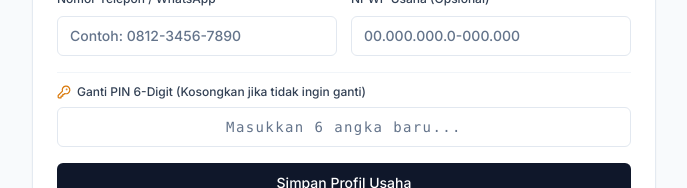
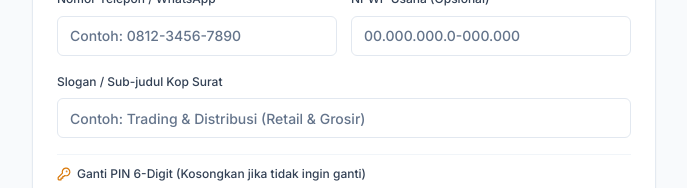
Before and after one commit to pranatapramudya/Sistem-PO-Kas-Minyak, a Next.js app: page /settings in a window 1280 px wide. Shown: the part 540-728 px from the top of the page, without its empty margins (296-983 px from the left). Built offline with nearby package versions, Linux system fonts and the light colour scheme; no server answers; the database is empty.

Commit message:
feat: add tagline and subject to PO print, allow custom slogan

```diff
--- a/src/app/api/tenant/me/route.ts
+++ b/src/app/api/tenant/me/route.ts
@@ -53,6 +53,9 @@ export async function PUT(request: NextRequest) {
     if (typeof body.npwp === "string") {
       updateData.npwp = body.npwp.trim() || null;
     }
+    if (typeof body.tagline === "string") {
+      updateData.tagline = body.tagline.trim() || null;
+    }
     if (typeof body.newPin === "string" && body.newPin.length === 6 && /^\d{6}$/.test(body.newPin)) {
       updateData.pinHash = await hashPIN(body.newPin);
     }
--- a/src/app/po/[id]/print/page.tsx
+++ b/src/app/po/[id]/print/page.tsx
@@ -71,7 +71,7 @@ export default async function POPrintPage({ params }: POPrintPageProps) {
                 {appName}
               </div>
               <div className="text-[11px] font-bold text-slate-700 tracking-wider uppercase mt-0.5">
-                {po.tenant?.ownerName ? `Pimpinan: ${po.tenant.ownerName}` : "Perusahaan Perdagangan & Jasa"}
+                {po.tenant?.tagline ? po.tenant.tagline : po.tenant?.ownerName ? `Pimpinan: ${po.tenant.ownerName}` : "Perusahaan Perdagangan & Jasa"}
               </div>
               <div className="text-[11px] text-slate-600 mt-1 leading-normal">
                 {appAddress}
@@ -106,7 +106,7 @@ export default async function POPrintPage({ params }: POPrintPageProps) {
               </div>
               <div className="p-3 space-y-1">
                 <div className="font-bold text-slate-950 text-sm">{po.supplierName}</div>
-                <div className="text-slate-600">Perihal: Pengadaan Stok Barang</div>
+                <div className="text-slate-600">Perihal: {po.subject || "Pengadaan Stok Barang"}</div>
                 <div className="text-slate-500 text-[11px]">Tujuan Pengiriman: Gudang Utama</div>
               </div>
             </div>
--- a/src/app/settings/SettingsClient.tsx
+++ b/src/app/settings/SettingsClient.tsx
@@ -20,9 +20,10 @@ interface TenantSettingsData {
 
 interface SettingsClientProps {
   initialTenant: TenantSettingsData | null;
+  tagline?: string;
 }
 
-export function SettingsClient({ initialTenant }: SettingsClientProps) {
+export function SettingsClient({ initialTenant }: { initialTenant: SettingsClientProps | null }) {
   const router = useRouter();
   const [loading, setLoading] = useState(false);
   const [saved, setSaved] = useState(false);
@@ -33,8 +34,9 @@ export function SettingsClient({ initialTenant }: SettingsClientProps) {
   const [ownerName, setOwnerName] = useState(initialTenant?.ownerName || "");
   const [identifier, setIdentifier] = useState(initialTenant?.identifier || "");
   const [appAddress, setAppAddress] = useState(initialTenant?.address || "");
-  const [appPhone, setAppPhone] = useState(initialTenant?.phone || "");
+  const [phone, setPhone] = useState(initialTenant?.phone || "");
   const [npwp, setNpwp] = useState(initialTenant?.npwp || "");
+  const [tagline, setTagline] = useState(initialTenant?.tagline || "");
   const [newPin, setNewPin] = useState("");
 
   useEffect(() => {
@@ -63,8 +65,9 @@ export function SettingsClient({ initialTenant }: SettingsClientProps) {
             setOwnerName(data.ownerName || "");
             setIdentifier(data.identifier || "");
             setAppAddress(data.address || "");
-            setAppPhone(data.phone || "");
+            setPhone(data.phone || "");
             setNpwp(data.npwp || "");
+            setTagline(data.tagline || "");
           }
         })
         .catch((e) => console.error("Failed to load tenant fallback:", e));
@@ -99,8 +102,9 @@ export function SettingsClient({ initialTenant }: SettingsClientProps) {
         companyName,
         ownerName,
         address: appAddress,
-        phone: appPhone,
+        phone,
         npwp,
+        tagline,
       };
       if (newPin) {
         payload.newPin = newPin;
@@ -248,8 +252,8 @@ export function SettingsClient({ initialTenant }: SettingsClientProps) {
                 <Input
                   id="appPhone"
                   placeholder="Contoh: 0812-3456-7890"
-                  value={appPhone}
-                  onChange={(e) => setAppPhone(e.target.value)}
+                  value={phone}
+                  onChange={(e) => setPhone(e.target.value)}
                   className="h-10 text-sm font-medium"
                 />
               </div>
@@ -263,6 +267,19 @@ export function SettingsClient({ initialTenant }: SettingsClientProps) {
                   placeholder="00.000.000.0-000.000"
                   value={npwp}
                   onChange={(e) => setNpwp(e.target.value)}
+                  className="h-10 text-sm font-medium"
+                />
+              </div>
+
+              <div className="space-y-1.5 md:col-span-2">
+                <Label htmlFor="tagline" className="text-xs font-bold text-slate-700">
+                  Slogan / Sub-judul Kop Surat
+                </Label>
+                <Input
+                  id="tagline"
+                  placeholder="Contoh: Trading & Distribusi (Retail & Grosir)"
+                  value={tagline}
+                  onChange={(e) => setTagline(e.target.value)}
                   className="h-10 text-sm font-medium"
                 />
               </div>
```
Also changed, not shown: 1 other file (tests, documents, lock files or other folders).
